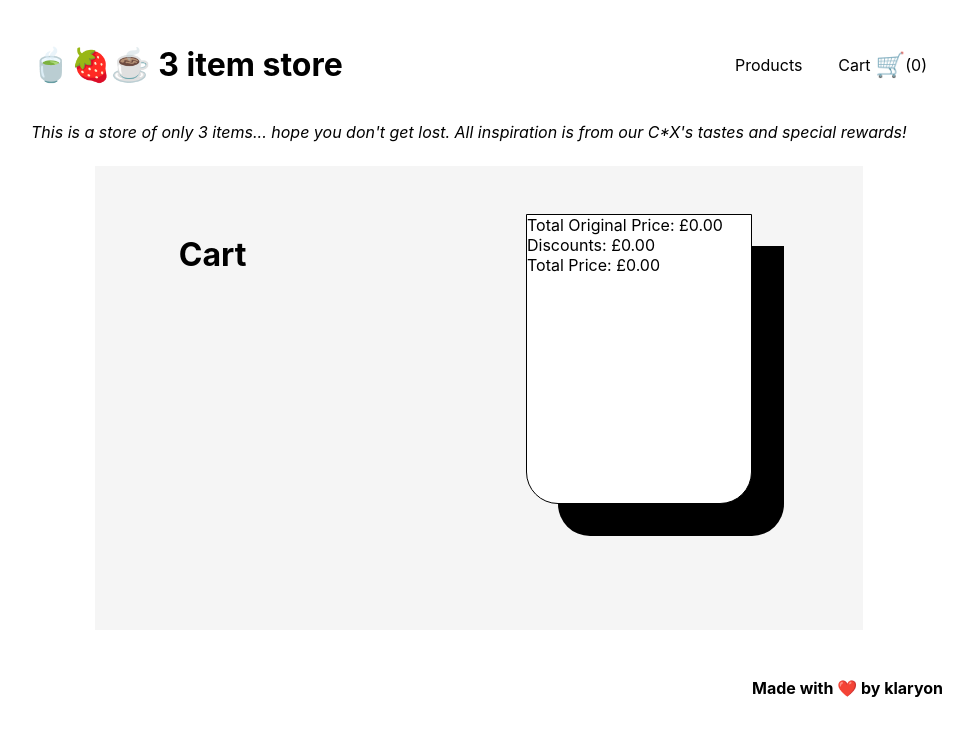
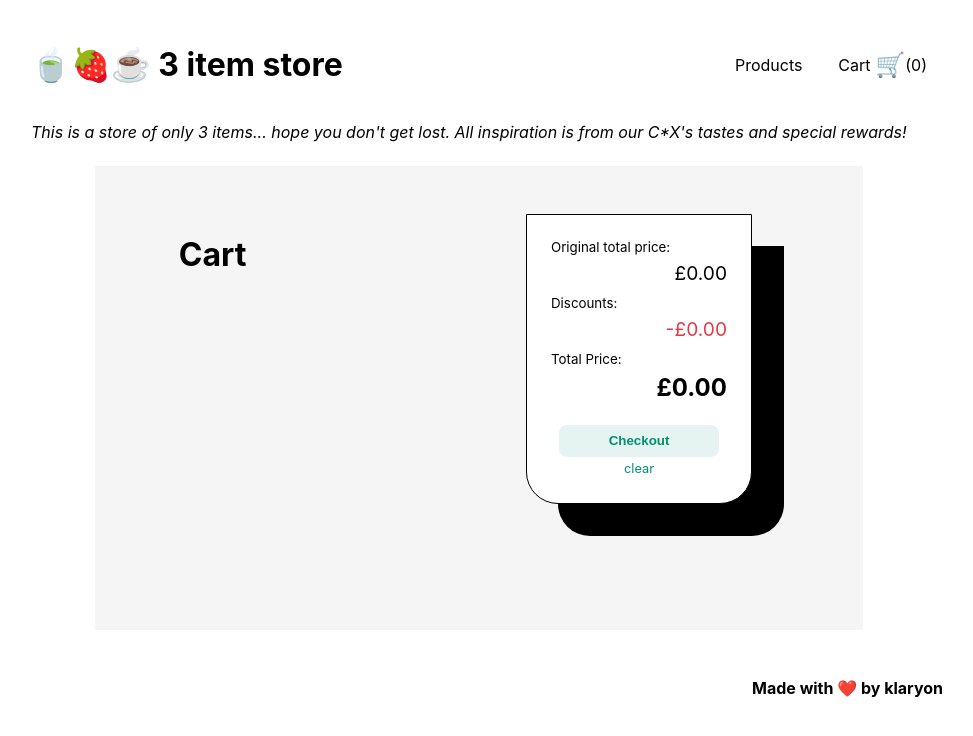
Before and after one commit to klaryon/three_item_store, a React (Create React App) app: page /shop in a window 1280 px wide. Shown: the top 736 px of the page, without its empty margins (161-1134 px from the left). Built offline with nearby package versions, Linux system fonts and the light colour scheme.

Commit message:
wireframe checkout

```diff
--- a/src/screens/Shop/Shop.js
+++ b/src/screens/Shop/Shop.js
@@ -1,7 +1,7 @@
 import React from "react";
 import Body from "../../components/layout/Body/Body";
 import CartLine from "../../components/units/CartLine/CartLine"
-import {StyledShop, StyledCartLine, Heading, StyledCartItems, StyledPrice, OriginalPrice, Discounts, TotalPrice} from "./styles"
+import {StyledShop, StyledCartLine, Heading, StyledCartItems, StyledPrice, StyledPriceItems, OriginalPrice, Discounts, TotalPrice, StyledCheckout, Checkout, StyledClear, Title} from "./styles"
 import formatterNumber from "../../helpers/utils"
 
 const Shop = ({cart, totalItems, originalPrice, discount, totalPrice}) => {
@@ -21,9 +21,18 @@ const Shop = ({cart, totalItems, originalPrice, discount, totalPrice}) => {
                     </StyledCartLine>
                 </StyledCartItems>
                 <StyledPrice>
-                    <OriginalPrice>Total Original Price: {formatterNumber(originalPrice.toFixed(2))}</OriginalPrice>
-                    <Discounts>Discounts: {formatterNumber(discount.toFixed(2))}</Discounts>
-                    <TotalPrice>Total Price: {formatterNumber(totalPrice.toFixed(2))}</TotalPrice>
+                    <StyledPriceItems>
+                        <Title>Original total price:</Title>
+                        <OriginalPrice>{formatterNumber(originalPrice.toFixed(2))}</OriginalPrice>
+                        <Title>Discounts:</Title>
+                        <Discounts>-{formatterNumber(discount.toFixed(2))}</Discounts>
+                        <Title>Total Price:</Title>
+                        <TotalPrice>{formatterNumber(totalPrice.toFixed(2))}</TotalPrice>
+                        <StyledCheckout>
+                            <Checkout>Checkout</Checkout>
+                            <StyledClear>clear</StyledClear>
+                        </StyledCheckout>
+                    </StyledPriceItems>
                 </StyledPrice>
             </StyledShop>
         </Body>
--- a/src/screens/Shop/styles.js
+++ b/src/screens/Shop/styles.js
@@ -28,12 +28,75 @@ export const StyledPrice = styled.div`
     border-radius: 0rem 0rem 2rem 2rem;
     box-shadow: 2rem 2rem ${Colors.black};
 `;
+export const StyledPriceItems = styled.div`
+    display: flex;
+    flex-direction: column;
+    padding: 1.5rem;
+`;
+export const Title = styled.small`
+    color: ${Colors.black};
+    padding-bottom: 0.4rem;
+`;
 export const OriginalPrice = styled.div`
-    background-color: none;
+    display:flex;
+    justify-content: flex-end;
+    padding-bottom: 0.6rem;
+    font-size: 1.2rem;
 `;
 export const Discounts = styled.div`
-    background-color: none;
+    display:flex;
+    justify-content: flex-end;
+    padding-bottom: 0.6rem;
+    color: ${Colors.salmon};
+    font-size: 1.2rem;
 `;
 export const TotalPrice = styled.div`
-    background-color: none;
+    display:flex;
+    justify-content: flex-end;
+   padding-bottom: 1rem;
+   font-weight: bold;
+   font-size: 1.5rem;
 `;
+export const StyledCheckout = styled.div`
+    display:flex;
+    align-items: center;
+    flex-direction: column;
+`;
+export const Checkout = styled.button`
+    background-color: rgba(${Colors.leafRgb},0.1);
+    color:${Colors.leaf};
+    font-weight: bold;
+    margin-top: 0.4rem;
+    width: 10rem;
+    border: none;
+    border-radius: 0.5rem;
+    height: 2rem;
+
+    &:focus {
+        outline: none;
+        box-shadow: 0px 0px 2px ${Colors.leaf};
+    }
+
+    &:hover {
+        background-color: rgba(${Colors.leafRgb},0.2);
+        color:${Colors.leaf};
+    }
+`;
+export const StyledClear = styled.a`
+    display: flex;
+    justify-content: center;
+    align-items: center;
+    font-size: 0.8rem;
+    color: ${Colors.leaf};
+    margin-top: 0.3rem;
+
+    & > a {
+        display: flex;
+        align-items: center;
+        text-decoration: none;
+    }
+
+    &:hover {
+        color: ${Colors.black};
+    }
+`;
--- a/src/theme/Colors.js
+++ b/src/theme/Colors.js
@@ -4,7 +4,8 @@ const Colors = {
     beige: "#F5F5F5",
     beigeRgb: "245,245,245",
     leaf: "#00916e",
-    leafRgb: "0,145,110"
+    leafRgb: "0,145,110",
+    salmon: "#e63946"
 };
 
 export default Colors;
```
